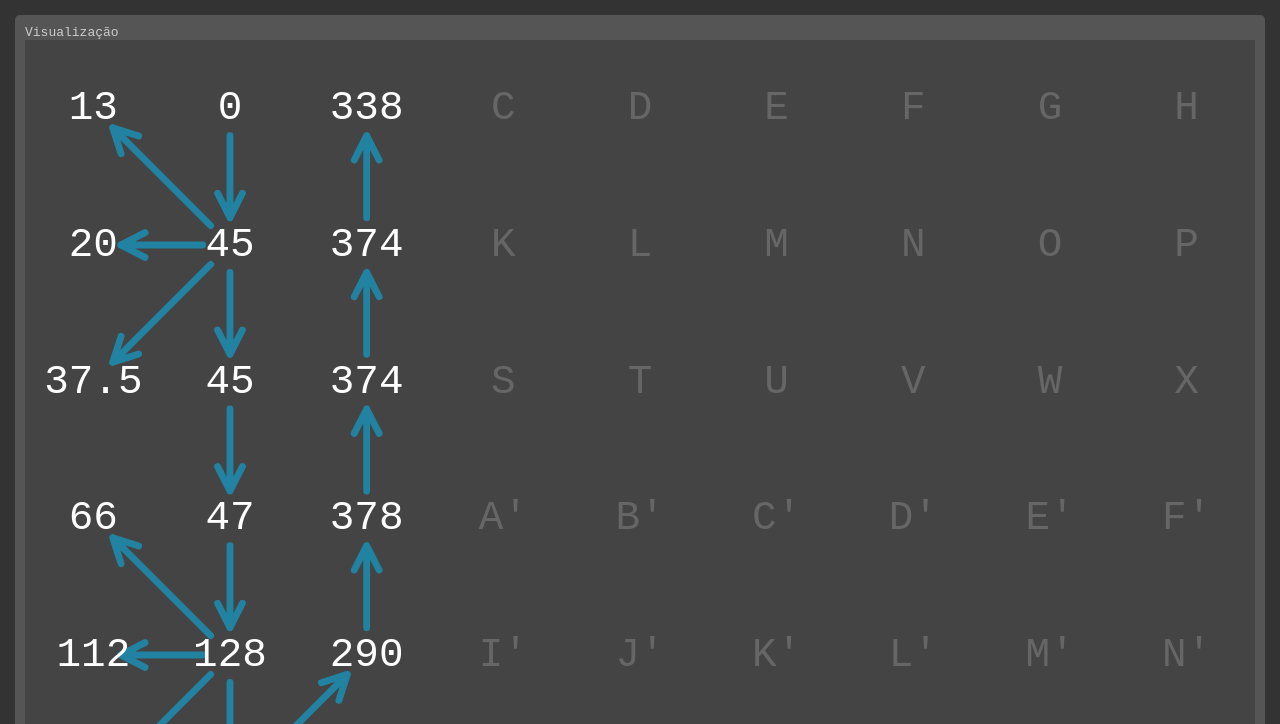
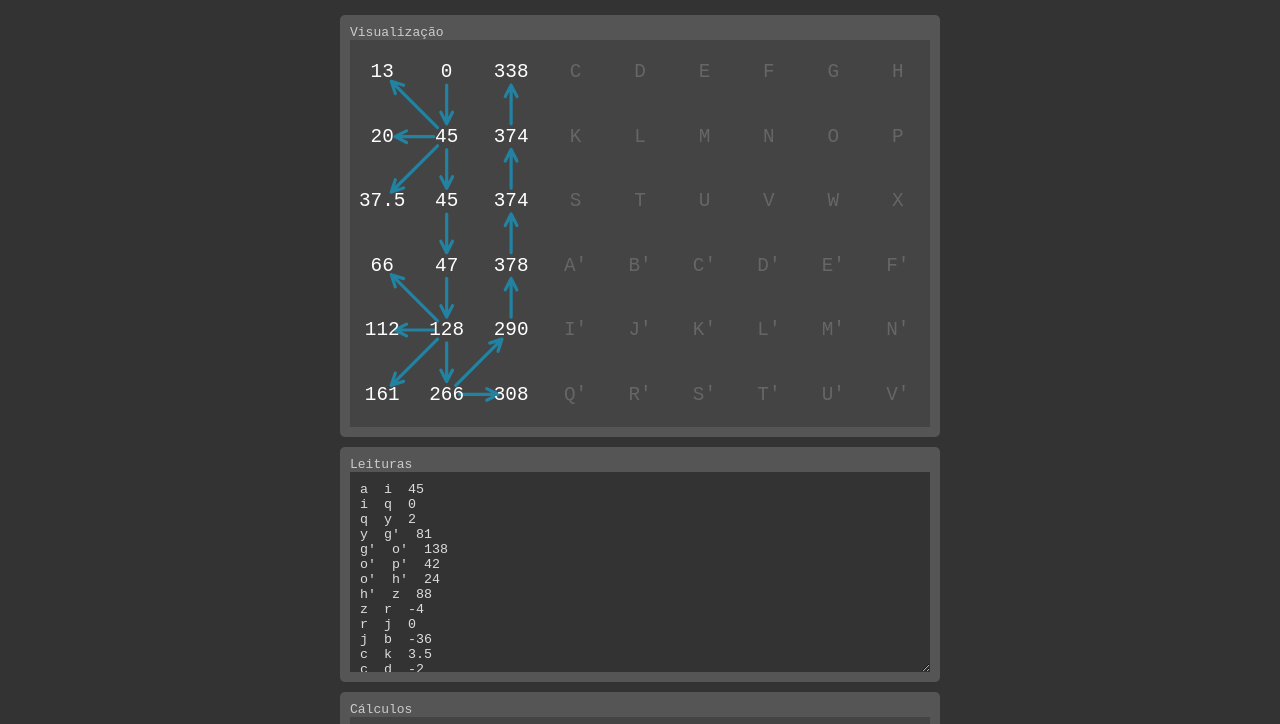
Before and after one commit to giovanirubim/topografia, a plain HTML site: page index.html in a window 1280 px wide. Shown: the top 724 px of the page. Drawn offline with Linux system fonts and the light colour scheme.

Commit message:
limit main width for desktop

```diff
--- a/style.css
+++ b/style.css
@@ -1,9 +1,11 @@
 body {
 	background-color: #333;
-	margin: 0;
+	margin: 0px;
 	color: #ccc;
 }
 .main {
+	margin: 0px auto;
+	max-width: 600px;
 	display: flex;
 	gap: 10px;
 	flex-direction: column;
```
